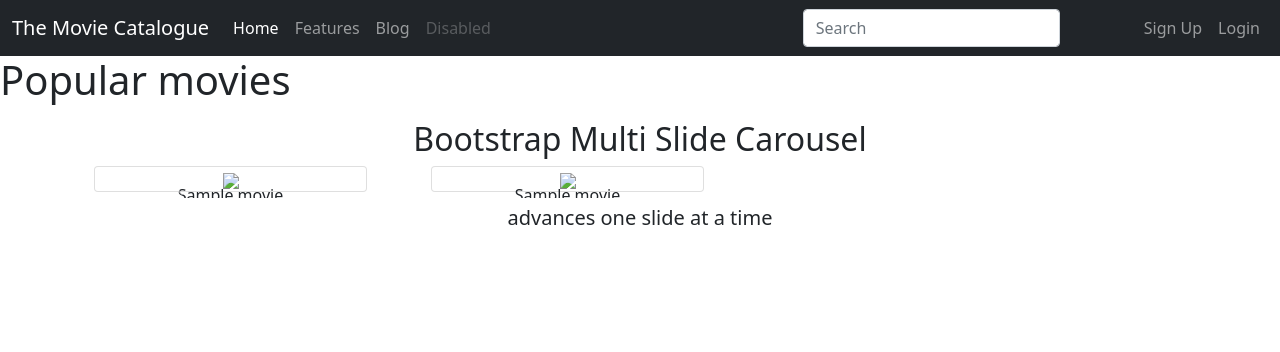
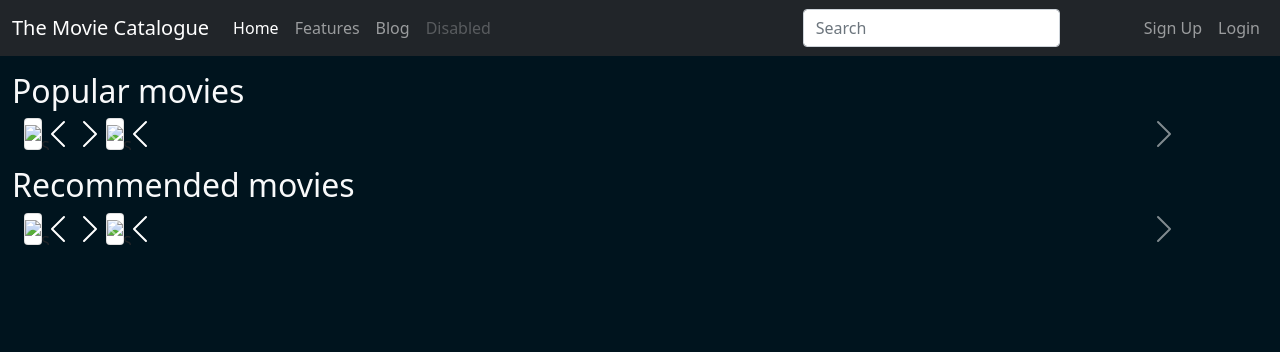
Before and after one commit to sharuman/movie-portal, a Django app: page / in a window 1280 px wide. Shown: the top 352 px of the page. Run offline with Django 3.2, Linux system fonts and the light colour scheme; tables that the repository leaves empty hold one stand-in row (values such as "Sample post"); some libraries are stand-ins or nearby versions.

Commit message:
Implemented carousel logic, added some carousels, added some design
We are further approaching the first beta version of the website.
We have the groundwork now to add movies to our carousel.
The website also looks a bit more like it was meant for movies

```diff
--- a/movies/templates/base.html
+++ b/movies/templates/base.html
@@ -17,7 +17,7 @@
 
 </head>
 
-<body>
+<body style="background-color:#00141e">
     <nav class="navbar navbar-expand-lg navbar-dark bg-dark">
         <div class="container-fluid">
             <!-- Left elements -->
--- a/movies/templates/index.html
+++ b/movies/templates/index.html
@@ -9,53 +9,48 @@
 
 
 
-<h1>Popular movies</h1>
+
         {% if featured_movie_list %}
 
-            <div class="container text-center my-3">
-                <h2 class="font-weight-light">Bootstrap Multi Slide Carousel</h2>
+            <div class="container-fluid my-3">
+                <h2 class="font-weight-light text-light">Popular movies</h2>
                 <div class="row mx-auto my-auto justify-content-center">
-                    <div id="recipeCarousel" class="carousel slide" data-bs-ride="carousel">
+                    <div id="featuredCarousel" class="carousel slide" data-bs-ride="carousel">
                         <div class="carousel-inner" role="listbox">
                             {% for movie in featured_movie_list %}
                                 {% with y=forloop.counter|stringformat:"s" %}
-                                {% with template="https://via.placeholder.com/500x400/e66?text="|add:y %}
+                                {% with template="https://via.placeholder.com/370x250/7f7f7f/00000?text="|add:y %}
                                     {% if forloop.first %}
-                                        <div class="carousel-item active">
-                                            <div class="col-md-3">
+                                        <div class="carousel-item active col-5">
                                                 <div class="card">
                                                     <div class="card-img">
                                                         <img src={{template}} class="img-fluid">
                                                     </div>
                                                     <div class="card-img-overlay">{{movie.title}}</div>
                                                 </div>
-                                            </div>
                                         </div>
                                     {% else %}
-                                        <div class="carousel-item">
-                                            <div class="col-md-3">
+                                        <div class="carousel-item col-5">
                                                 <div class="card">
                                                     <div class="card-img">
                                                         <img src={{template}} class="img-fluid">
                                                     </div>
                                                     <div class="card-img-overlay">{{movie.title}}</div>
                                                 </div>
-                                            </div>
                                         </div>
 
                                     {% endif %}
                                 {% endwith %}
                                 {% endwith %}
                             {% endfor %}
-                        <a class="carousel-control-prev bg-transparent w-aut" href="#recipeCarousel" role="button" data-bs-slide="prev">
+                        <a class="carousel-control-prev bg-transparent w-aut" href="#featuredCarousel" role="button" data-bs-slide="prev">
                             <span class="carousel-control-prev-icon" aria-hidden="true"></span>
                         </a>
-                        <a class="carousel-control-next bg-transparent w-aut" href="#recipeCarousel" role="button" data-bs-slide="next">
+                        <a class="carousel-control-next bg-transparent w-aut" href="#featuredCarousel" role="button" data-bs-slide="next">
                             <span class="carousel-control-next-icon" aria-hidden="true"></span>
                         </a>
                         </div>
                     </div>
-                    <h5 class="mt-2 fw-light">advances one slide at a time</h5>
                 </div>
             </div>
 
@@ -64,6 +59,54 @@
         {% endif %}
 
 
+        {% if recommended_movie_list %}
+
+            <div class="container-fluid my-3">
+                <h2 class="font-weight-light text-light">Recommended movies</h2>
+                <div class="row mx-auto my-auto justify-content-center">
+                    <div id="recommendedCarousel" class="carousel slide" data-bs-ride="carousel">
+                        <div class="carousel-inner" role="listbox">
+                            {% for movie in featured_movie_list %}
+                                {% with y=forloop.counter|stringformat:"s" %}
+                                {% with template="https://via.placeholder.com/370x250/7f7f7f/00000?text="|add:y %}
+                                    {% if forloop.first %}
+                                        <div class="carousel-item active col-5">
+                                                <div class="card">
+                                                    <div class="card-img">
+                                                        <img src={{template}} class="img-fluid">
+                                                    </div>
+                                                    <div class="card-img-overlay">{{movie.title}}</div>
+                                                </div>
+                                        </div>
+                                    {% else %}
+                                        <div class="carousel-item col-5">
+                                                <div class="card">
+                                                    <div class="card-img">
+                                                        <img src={{template}} class="img-fluid">
+                                                    </div>
+                                                    <div class="card-img-overlay">{{movie.title}}</div>
+                                                </div>
+                                        </div>
+
+                                    {% endif %}
+                                {% endwith %}
+                                {% endwith %}
+                            {% endfor %}
+                        <a class="carousel-control-prev bg-transparent w-aut" href="#recommendedCarousel" role="button" data-bs-slide="prev">
+                            <span class="carousel-control-prev-icon" aria-hidden="true"></span>
+                        </a>
+                        <a class="carousel-control-next bg-transparent w-aut" href="#recommendedCarousel" role="button" data-bs-slide="next">
+                            <span class="carousel-control-next-icon" aria-hidden="true"></span>
+                        </a>
+                        </div>
+                    </div>
+                </div>
+            </div>
+
+        {% else %}
+            <p>No recommended movies found!</p>
+        {% endif %}
+
 
 
 {% endblock %}
--- a/movies/views.py
+++ b/movies/views.py
@@ -8,10 +8,17 @@ from movies.models import Movie
 def index(request):
     now = datetime.datetime.now()
     feature_movies=get_features_movies()
-    return render(request, 'index.html', {'now': now,'featured_movie_list':feature_movies})
+    recommended_movies=get_recommended_movies()
+    return render(request, 'index.html', {'now': now,
+                                          'featured_movie_list':feature_movies,
+                                          'recommended_movie_list':recommended_movies
+                                          })
 
 
 
 
 def get_features_movies()->list[Movie]:
-    return Movie.objects.all()[:6]
+    return Movie.objects.all()[:10]
+
+def get_recommended_movies()->list[Movie]:
+    return Movie.objects.all()[:10]
--- a/static/css/custom.css
+++ b/static/css/custom.css
@@ -48,6 +48,7 @@
   }
 }
 
+
 .carousel-inner .carousel-item.active,
 .carousel-inner .carousel-item-next,
 .carousel-inner .carousel-item-prev {
@@ -59,12 +60,12 @@
 
   .carousel-inner .carousel-item-end.active,
   .carousel-inner .carousel-item-next {
-    transform: translateX(25%);
+    transform: translateX(20%);
   }
 
   .carousel-inner .carousel-item-start.active,
   .carousel-inner .carousel-item-prev {
-    transform: translateX(-25%);
+    transform: translateX(-20%);
   }
 }
 
--- a/static/js/multi_carousel.js
+++ b/static/js/multi_carousel.js
@@ -1,7 +1,7 @@
 let items = document.querySelectorAll('.carousel .carousel-item')
 
 items.forEach((el) => {
-    const minPerSlide = 4
+    const minPerSlide = 5
     let next = el.nextElementSibling
     for (var i=1; i<minPerSlide; i++) {
         if (!next) {
@@ -13,3 +13,21 @@ items.forEach((el) => {
         next = next.nextElementSibling
     }
 })
+/*
+$('#featuredCarousel').carousel({
+  interval: 1000,
+  wrap: false
+});
+
+ $('#featuredCarousel').on('slid.bs.carousel', '', function() {
+  var $this = $(this);
+
+  $this.children('.carousel-control').show();
+
+  if($('.carousel-inner .item:first').hasClass('active')) {
+    $this.children('.carousel-control-prev').hide();
+  } else if($('.carousel-inner .item:last').hasClass('active')) {
+    $this.children('.carousel-control-next').hide();
+  }
+
+});*/
```
